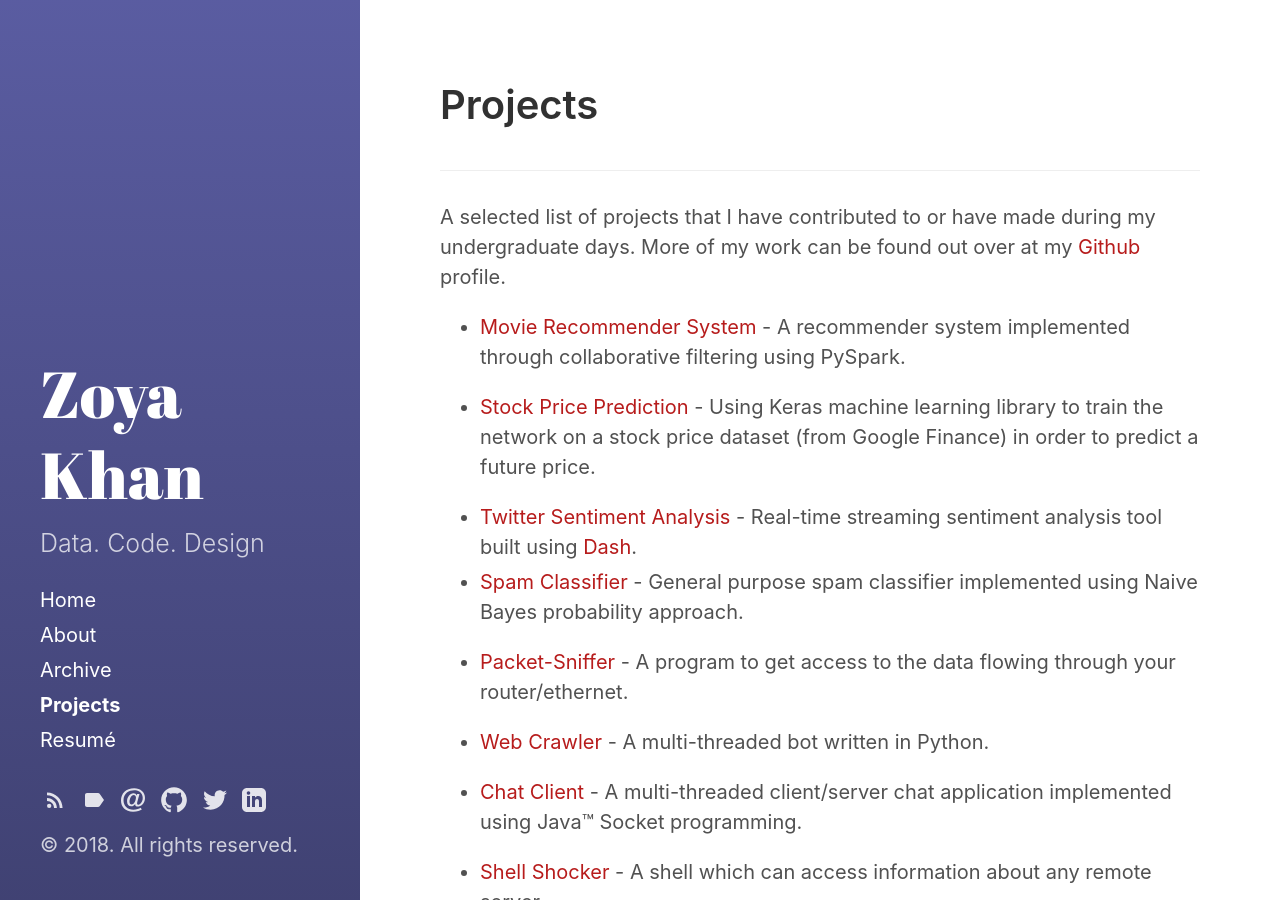
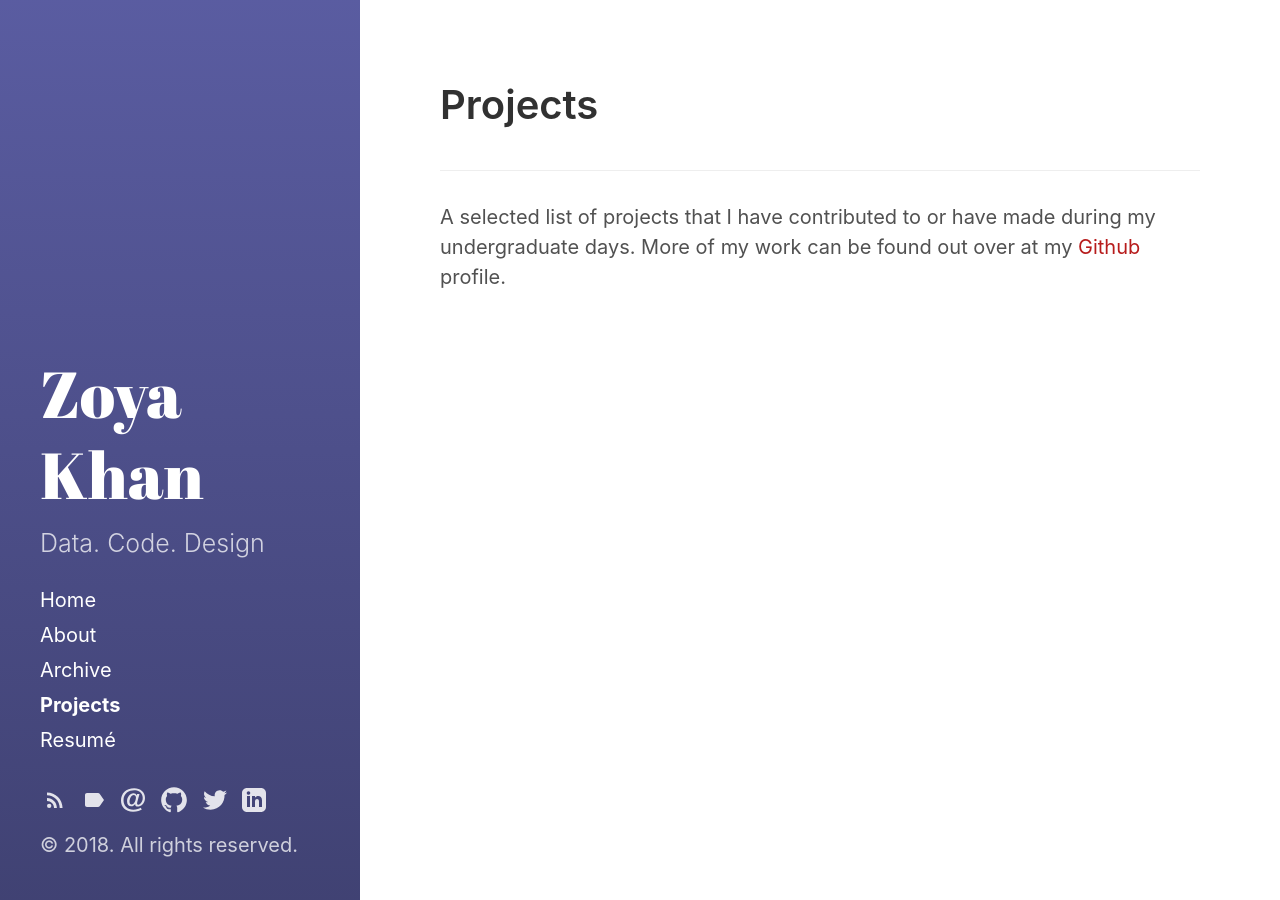
Before and after one commit to zeddmaxx/zeddmaxx.github.io, a Jekyll site: the page built from projects.md, in a window 1280 px wide. Built offline with Jekyll 4.4.1, drawn with Linux system fonts in a browser that asks for light colours.

Commit message:
Update projects.md

```diff
--- a/projects.md
+++ b/projects.md
@@ -7,20 +7,4 @@ sidebar_link: true
 
 
 
-A selected list of projects that I have contributed to or have made during my undergraduate days. More of my work can be found out over at my [Github](https://github.com/azkh93) profile.
-
-
-- [Movie Recommender System](https://github.com/azkh93/Movie-Recommender-System) - A recommender system implemented through collaborative filtering using PySpark.
-
-- [Stock Price Prediction](https://github.com/azkh93/Stock-Price-Prediction) - Using Keras machine learning library to train the network on a stock price dataset (from Google Finance) in order to predict a future price.
-
-- [Twitter Sentiment Analysis](https://github.com/azkh93/Twitter-Sentiment-Analysis) - Real-time streaming sentiment analysis tool built using [Dash](https://plot.ly/products/dash/).
-- [Spam Classifier](https://github.com/azkh93/Spam-Ham-Classifier) - General purpose spam classifier implemented using Naive Bayes probability approach.
-
-- [Packet-Sniffer](https://github.com/azkh93/Packet-Sniffer) - A program to get access to the data flowing through your router/ethernet.
-
-- [Web Crawler](https://github.com/azkh93/Web-Crawler) - A multi-threaded bot written in Python.
-
-- [Chat Client](https://github.com/azkh93/Chat-Client) - A multi-threaded client/server chat application implemented using Java™ Socket programming.
-
-- [Shell Shocker](https://github.com/azkh93/Shell-Shocker) - A shell which can access information about any remote server.
+A selected list of projects that I have contributed to or have made during my undergraduate days. More of my work can be found out over at my [Github](https://github.com/zeddmaxx) profile.
```
